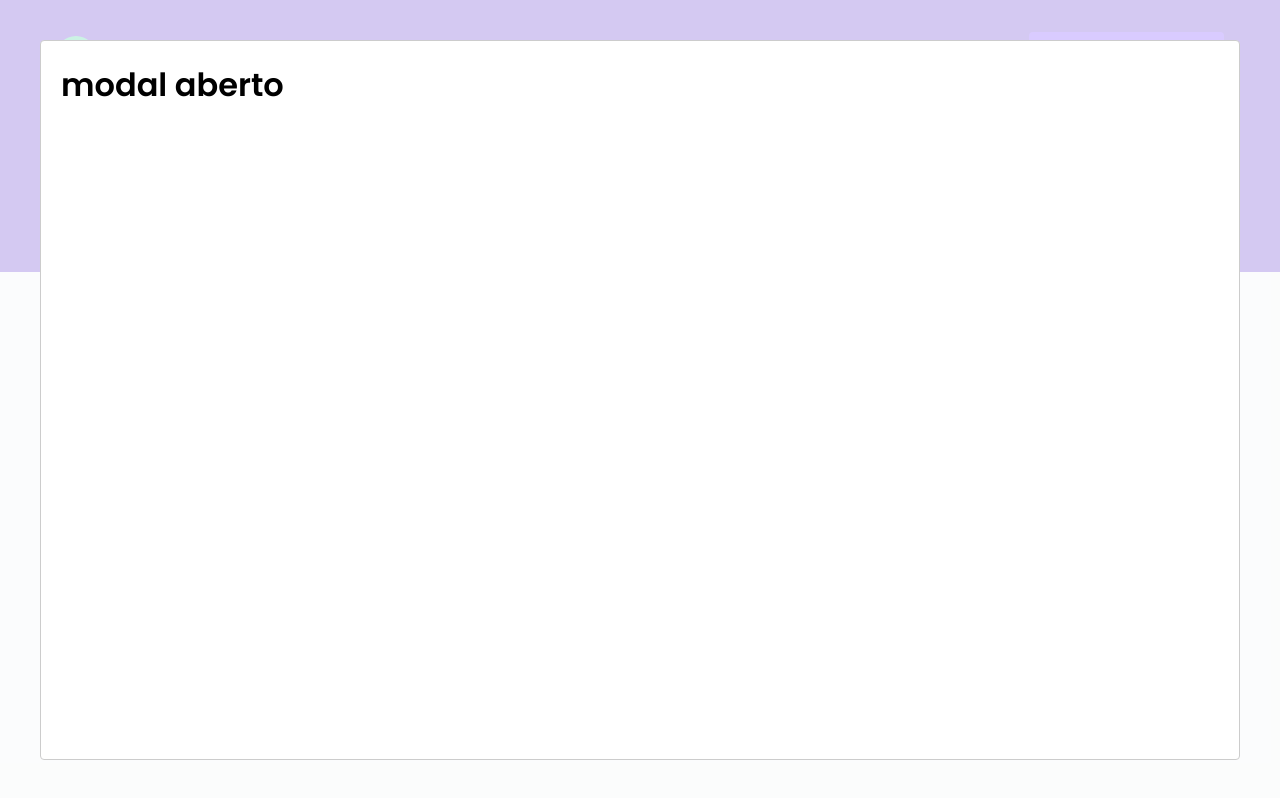
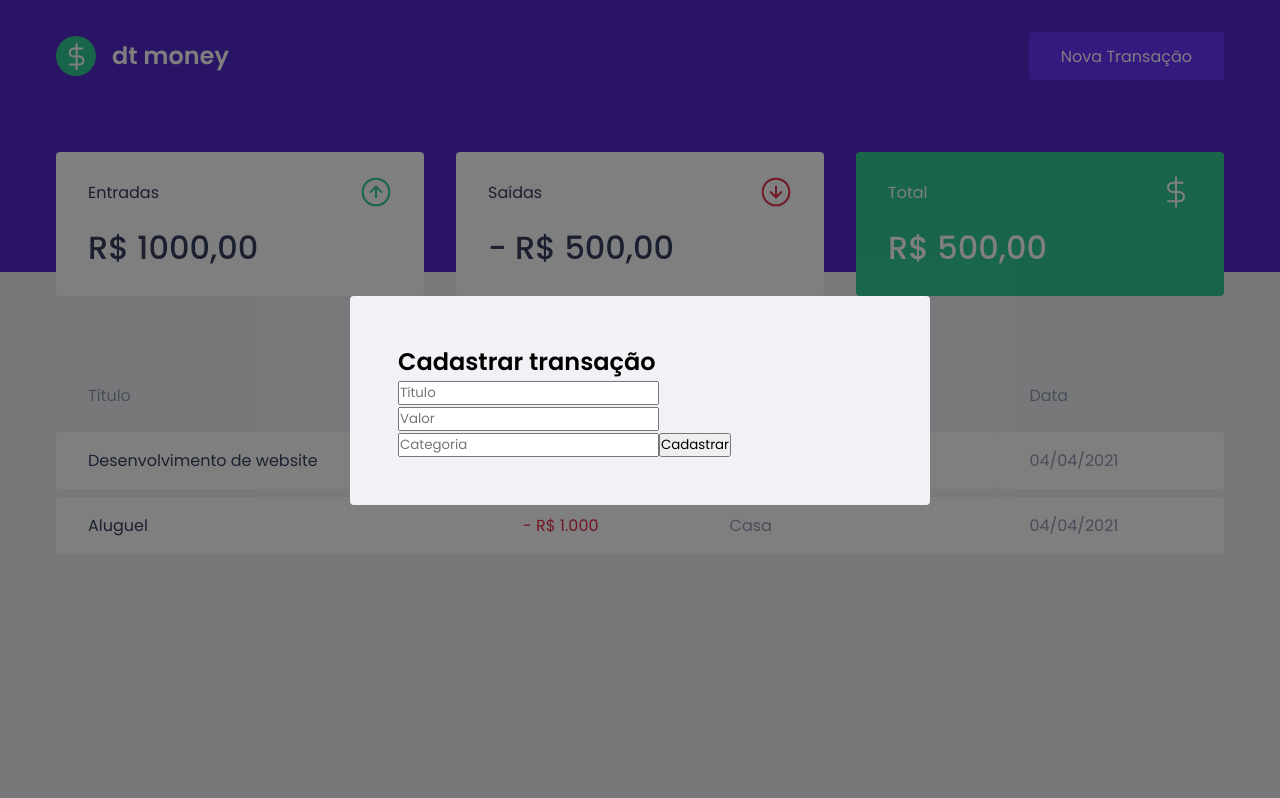
Before and after one commit to Whermerson19/wc-money, a React (Create React App) app: page / in a window 1280 px wide. Both pictures are taken after a click on the button "Nova Transação". Built offline with nearby package versions, Linux system fonts and the light colour scheme; no server answers; what miragejs would draw is missing.

Commit message:
form structure in modal

```diff
--- a/src/App.tsx
+++ b/src/App.tsx
@@ -3,9 +3,7 @@
 import Header from "./components/Header";
 import GlobalStyle from "./styles/global";
 
-import Modal from "react-modal";
-
-Modal.setAppElement("#root");
+import NewTransactionModal from "./components/NewTransactionModal";
 
 export default function App() {
   const [isNewTransactionModalOpen, setIsNewTransactionModalOpen] = useState(
@@ -19,18 +17,16 @@
   const handleCloseNewTransactionModal = useCallback(() => {
     setIsNewTransactionModalOpen(false);
   }, []);
-
   return (
     <>
       <Header onOpenNewTransactionModal={handleOpenNewTransactionModal} />
       <Dashboard />
 
-      <Modal
+      <NewTransactionModal
         isOpen={isNewTransactionModalOpen}
         onRequestClose={handleCloseNewTransactionModal}
-      >
-        <h1>modal aberto</h1>
-      </Modal>
+      />
+
       <GlobalStyle />
     </>
   );
--- /dev/null
+++ b/src/components/NewTransactionModal/index.tsx
@@ -0,0 +1,34 @@
+import Modal from "react-modal";
+
+import { Container } from "./styles";
+
+interface IModalProps {
+  isOpen: boolean;
+  onRequestClose(): void;
+}
+
+Modal.setAppElement("#root");
+
+export default function NewTransactionModal({
+  isOpen,
+  onRequestClose,
+}: IModalProps) {
+  return (
+    <Modal
+      isOpen={isOpen}
+      onRequestClose={onRequestClose}
+      overlayClassName="react-modal-overlay"
+      className="react-modal-content"
+    >
+      <Container>
+        <h2>Cadastrar transação</h2>
+
+        <input type="text" placeholder="Título" />
+        <input type="number" placeholder="Valor" />
+        <input type="text" placeholder="Categoria" />
+
+        <button type="submit">Cadastrar</button>
+      </Container>
+    </Modal>
+  );
+}
--- /dev/null
+++ b/src/components/NewTransactionModal/styles.ts
@@ -0,0 +1,3 @@
+import styled from 'styled-components'
+
+export const Container = styled.form``;
--- a/src/styles/global.ts
+++ b/src/styles/global.ts
@@ -51,6 +51,33 @@
   h1, h2, h3, h4, h5, h6, strong {
     font-weight: 600;
   }
+
+  .react-modal-overlay {
+    background: rgba(0, 0, 0, .5);
+
+    position: fixed;
+
+    top: 0;
+    bottom: 0;
+    right: 0;
+    left: 0;
+
+    display: flex;
+    align-items: center;
+    justify-content: center;
+  }
+
+  .react-modal-content {
+    width: 100%;
+    max-width: 580px;
+
+    background: var(--background);
+    padding: 3rem;
+
+    position: relative;
+
+    border-radius: 0.25rem;
+  }
 `
 
 export default GlobalStyle;
```
